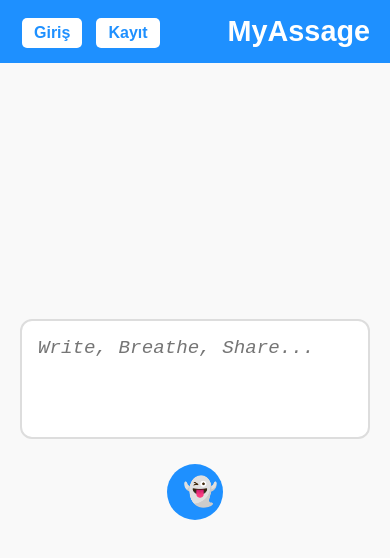
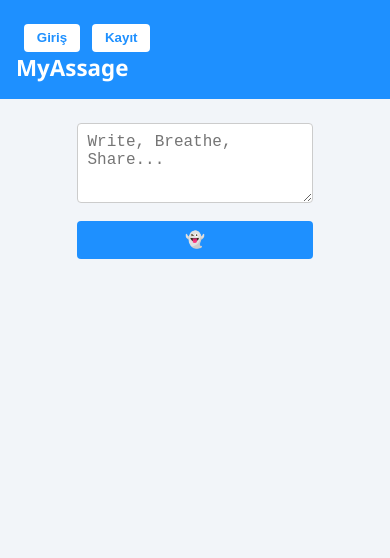
Before and after one commit to massaci1/MyAssage, a website: page public/index.html in a window 390 px wide. Drawn offline with Linux system fonts and the light colour scheme; no server answers.

```diff
--- a/public/style.css
+++ b/public/style.css
@@ -1,220 +1,143 @@
-* {
+/* Genel Stil */
+body {
   margin: 0;
-  padding: 0;
-  box-sizing: border-box;
+  font-family: 'Segoe UI', Tahoma, Geneva, Verdana, sans-serif;
+  background: #f2f5f9;
+  color: #333;
+  display: flex;
+  flex-direction: column;
+  min-height: 100vh;
 }
 
-body {
-  font-family: 'Segoe UI', Tahoma, Geneva, Verdana, sans-serif;
-  background: #f5f7fa;
-  color: #222;
+/* Header */
+header {
+  background: #1e90ff;
+  color: #fff;
+  padding: 1rem;
   display: flex;
-  flex-direction: column;
-  height: 100vh;
+  justify-content: space-between;
+  align-items: center;
+  position: sticky;
+  top: 0;
+  z-index: 100;
 }
 
-header {
-  display: flex;
-  align-items: center;
-  justify-content: space-between;
-  padding: 10px 20px;
-  background: #1e90ff;
-  color: white;
+/* Auth Butonları */
+#auth-buttons button {
+  margin-left: 0.5rem;
+  background: #fff;
+  color: #1e90ff;
+  border: none;
+  padding: 0.4rem 0.8rem;
+  font-weight: bold;
+  cursor: pointer;
+  border-radius: 4px;
+  transition: background 0.3s, color 0.3s;
+}
+#auth-buttons button:hover {
+  background: #e0e0e0;
 }
 
-#auth-buttons {
-  display: flex;
-  gap: 10px;
+/* Başlık */
+header h1 {
+  margin: 0;
+  font-size: 1.4rem;
 }
 
-#auth-buttons button {
-  background: white;
-  border: none;
-  color: #1e90ff;
-  font-weight: bold;
-  padding: 6px 12px;
-  border-radius: 5px;
-  cursor: pointer;
-  transition: background-color 0.3s ease;
+/* Main Alanı */
+main {
+  max-width: 600px;
+  margin: 1.5rem auto;
+  padding: 0 1rem;
 }
 
-#auth-buttons button:hover {
-  background: #cce4ff;
+/* Textarea */
+#post-content {
+  width: 100%;
+  height: 80px;
+  padding: 0.6rem;
+  border: 1px solid #ccc;
+  border-radius: 4px;
+  resize: vertical;
+  font-size: 1rem;
+  box-sizing: border-box;
+  background: #fff;
 }
 
-h1 {
-  font-weight: 700;
-  font-size: 1.8rem;
+/* Gönder Butonu */
+#post-btn {
+  display: block;
+  margin: 0.8rem auto;
+  background: #1e90ff;
+  border: none;
+  color: #fff;
+  padding: 0.6rem 1.2rem;
+  font-size: 1rem;
+  border-radius: 4px;
+  cursor: pointer;
+  transition: background 0.3s;
+}
+#post-btn:hover {
+  background: #0d75d8;
 }
 
-main {
-  flex: 1;
-  padding: 40px 20px;
-  display: flex;
-  flex-direction: column;
-  align-items: center;
-  justify-content: center;
+/* Mesaj Alanı */
+#messages {
+  text-align: center;
+  margin: 0.5rem 0;
+  font-weight: bold;
 }
 
-textarea#post-content {
-  width: 100%;
-  max-width: 600px;
-  height: 120px;
-  border: 2px solid #ddd;
-  border-radius: 12px;
-  padding: 16px;
-  font-size: 1.2rem;
-  font-style: italic;
-  color: #888;
-  resize: none;
-  outline: none;
-  transition: border-color 0.3s ease;
+/* Gönderi Kartları */
+.user-post {
+  background: #fff;
+  border: 1px solid #ddd;
+  border-radius: 6px;
+  padding: 0.8rem;
+  margin-bottom: 1rem;
+  box-shadow: 0 2px 4px rgba(0,0,0,0.1);
 }
 
-textarea#post-content:focus {
-  border-color: #1e90ff;
-  color: #222;
-  font-style: normal;
+/* Kullanıcı ve Tarih */
+.user-post p:first-child {
+  margin: 0 0 0.4rem 0;
+  font-size: 0.9rem;
+  color: #555;
+}
+.user-post p:first-child strong {
+  color: #1e90ff;
+}
+.user-post p:last-child {
+  margin: 0;
+  font-size: 1rem;
 }
 
-button#post-btn {
-  margin-top: 15px;
-  background: #1e90ff;
+/* Profil Butonu */
+#profile-btn {
+  background: #ff9800;
   border: none;
-  border-radius: 50%;
-  color: white;
-  font-size: 28px;
-  width: 56px;
-  height: 56px;
+  color: #fff;
+  padding: 0.4rem 0.8rem;
+  font-weight: bold;
   cursor: pointer;
-  transition: background-color 0.3s ease;
+  border-radius: 4px;
+  margin-top: 1rem;
+  display: block;
+}
+#profile-btn:hover {
+  background: #e68900;
 }
 
-button#post-btn:hover {
-  background: #005bb5;
-}
-
-#messages {
-  max-width: 600px;
-  margin: 20px auto;
-  color: red;
-  font-weight: 600;
-  min-height: 24px;
-  text-align: center;
-}
-/* Günlük yazı kutusu stili */
-.journal-entry {
-  background-color: white; /* Varsayılan arka plan */
-  border-left: 8px solid var(--theme-color, #1e90ff); /* Duygu rengine göre renk değişebilir */
-  box-shadow: 0 4px 12px rgba(0, 0, 0, 0.05);
-  border-radius: 12px;
-  padding: 20px;
-  margin-bottom: 20px;
-  font-size: 1.1rem;
-  line-height: 1.6;
-  width: 100%;
-  max-width: 600px;
-  transition: transform 0.2s ease, box-shadow 0.3s ease;
-}
-
-.journal-entry:hover {
-  transform: translateY(-3px);
-  box-shadow: 0 6px 18px rgba(0, 0, 0, 0.1);
-}
-.user-post {
-  background: white;
-  border-radius: 12px;
-  box-shadow: 0 4px 12px rgba(0, 0, 0, 0.1);
-  padding: 20px;
-  margin: 16px auto;
-  max-width: 600px;
-  width: 100%;
-  font-size: 1rem;
-  line-height: 1.6;
-  color: #333;
-  transition: transform 0.2s ease, box-shadow 0.2s ease;
-}
-
-.user-post:hover {
-  transform: translateY(-2px);
-  box-shadow: 0 6px 18px rgba(0, 0, 0, 0.15);
-}
-
-.user-post p {
-  margin-bottom: 10px;
-}
-
-.user-post hr {
-  border: none;
-  border-top: 1px solid #eee;
-  margin-top: 10px;
-}
-.user-post {
-  background: white;
-  border-radius: 12px;
-  padding: 16px;
-  margin-bottom: 20px;
-  box-shadow: 0 4px 10px rgba(0, 0, 0, 0.06);
-  width: 100%;
-  max-width: 600px;
-  word-wrap: break-word;
-}
-
-.user-post p {
-  margin: 6px 0;
-}
-body {
-  font-family: Arial, sans-serif;
-  margin: 0;
-  padding: 0;
-  background-color: #f9f9f9;
-}
-
-.container {
-  max-width: 600px;
-  margin: 0 auto;
-  padding: 16px;
-}
-
-textarea {
-  width: 100%;
-  min-height: 100px;
-  resize: vertical;
-  font-size: 16px;
-  padding: 10px;
-  margin-bottom: 10px;
-}
-
-button {
-  padding: 10px 16px;
-  font-size: 16px;
-  margin: 5px 2px;
-  cursor: pointer;
-}
-
-.user-post {
-  background-color: #fff;
-  padding: 12px;
-  margin-bottom: 10px;
-  border-radius: 6px;
-  box-shadow: 0 0 4px rgba(0,0,0,0.1);
-}
-
-@media screen and (max-width: 600px) {
-  .container {
-    padding: 12px;
+/* Responsive */
+@media (max-width: 600px) {
+  header {
+    flex-direction: column;
+    align-items: flex-start;
   }
-
-  textarea {
-    font-size: 14px;
+  #auth-buttons {
+    margin-top: 0.5rem;
   }
-
-  button {
+  #post-btn {
     width: 100%;
-    margin-top: 8px;
-  }
-
-  .user-post {
-    font-size: 14px;
   }
 }
```
